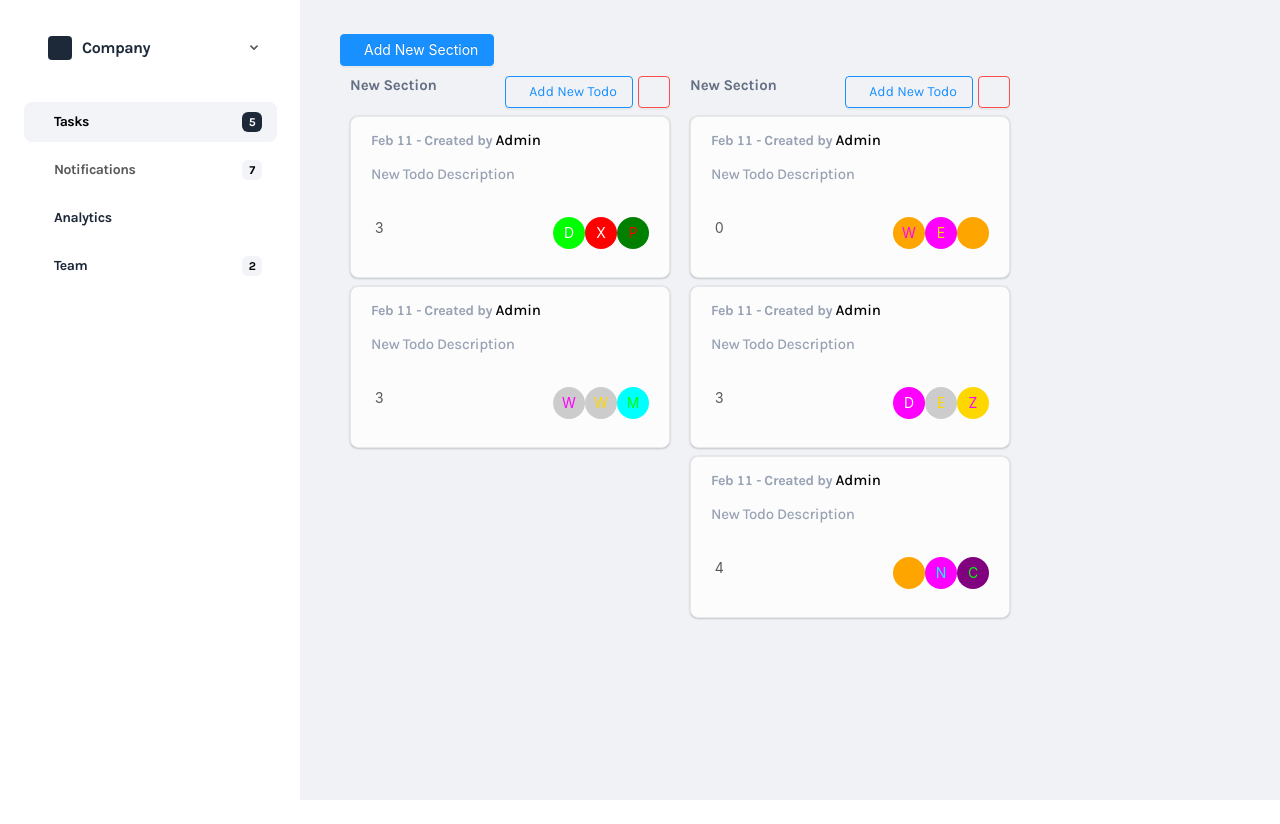
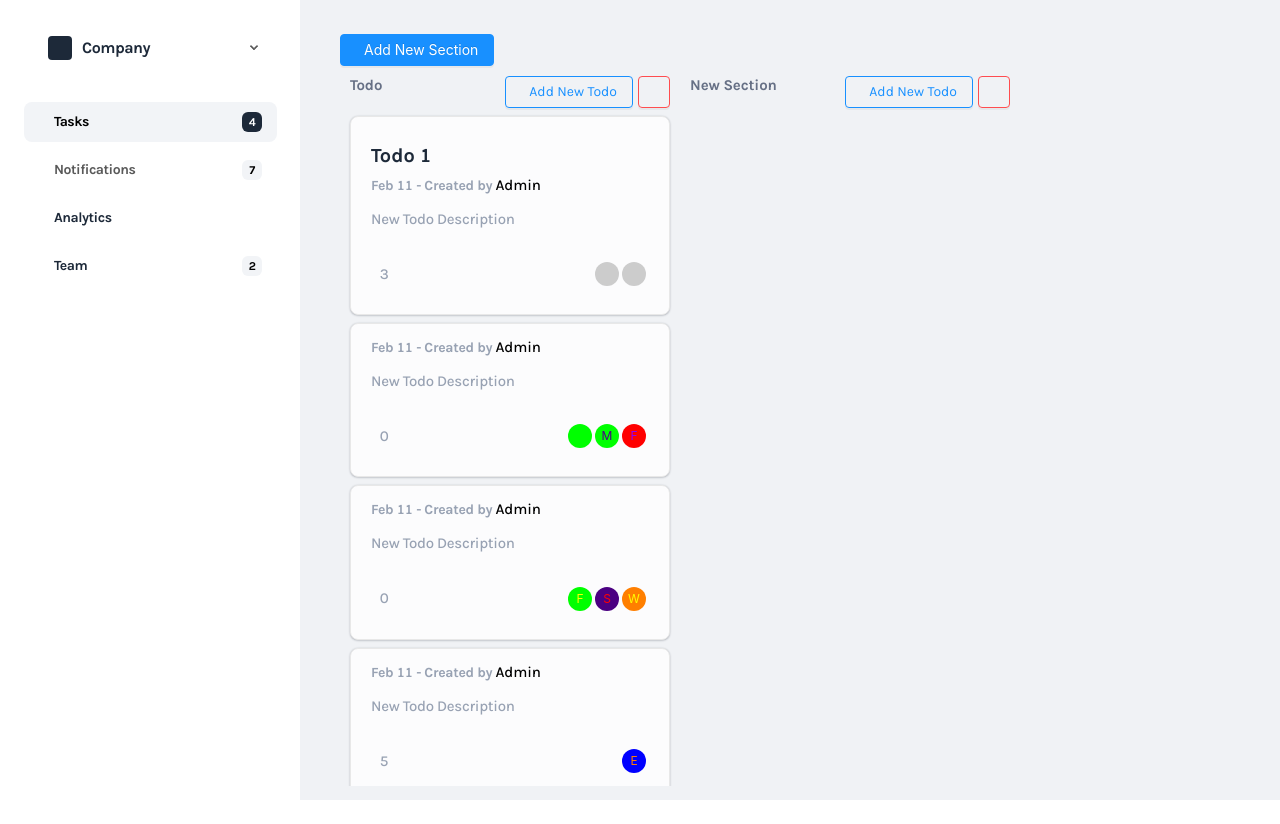
Before and after one commit to Omerkirkan/fr-dev-case, a Vue app: page /todos in a window 1280 px wide. Built offline with nearby package versions, Linux system fonts and the light colour scheme; data requests are answered from the project's data file.

Commit message:
member colors static

```diff
--- a/db.json
+++ b/db.json
@@ -2,13 +2,13 @@
   "sections": [
     {
       "id": 1,
-      "title": "New Section",
+      "title": "Todo",
       "todos": [
         {
-          "id": 20531,
-          "title": "",
+          "id": 72797,
+          "title": "Todo 1",
           "description": "New Todo Description",
-          "created_at": 1676123183804,
+          "created_at": 1676123916397,
           "link": null,
           "addition": null,
           "labels": [],
@@ -16,24 +16,81 @@
           "comments": 3,
           "followers": [
             "D",
-            "X",
-            "P"
+            "U"
           ]
         },
         {
-          "id": 95075,
+          "id": 12935,
           "title": "",
           "description": "New Todo Description",
-          "created_at": 1676123187779,
+          "created_at": 1676124115533,
           "link": null,
           "addition": null,
           "labels": [],
           "image": false,
-          "comments": 3,
+          "comments": 0,
           "followers": [
-            "W",
-            "W",
-            "M"
+            {
+              "name": "E",
+              "color": "#00FF00",
+              "bg": "#00FF00"
+            },
+            {
+              "name": "M",
+              "color": "#4B0082",
+              "bg": "#00FF00"
+            },
+            {
+              "name": "F",
+              "color": "#8B00FF",
+              "bg": "#FF0000"
+            }
+          ]
+        },
+        {
+          "id": 75520,
+          "title": "",
+          "description": "New Todo Description",
+          "created_at": 1676124182963,
+          "link": null,
+          "addition": null,
+          "labels": [],
+          "image": false,
+          "comments": 0,
+          "followers": [
+            {
+              "name": "F",
+              "color": "#FFFF00",
+              "bg": "#00FF00"
+            },
+            {
+              "name": "S",
+              "color": "#FF0000",
+              "bg": "#4B0082"
+            },
+            {
+              "name": "W",
+              "color": "#FFFF00",
+              "bg": "#FF7F00"
+            }
+          ]
+        },
+        {
+          "id": 74988,
+          "title": "",
+          "description": "New Todo Description",
+          "created_at": 1676124236655,
+          "link": null,
+          "addition": null,
+          "labels": [],
+          "image": false,
+          "comments": 5,
+          "followers": [
+            {
+              "name": "E",
+              "color": "#FF7F00",
+              "bg": "#0000FF"
+            }
           ]
         }
       ]
@@ -41,56 +98,7 @@
     {
       "id": 2,
       "title": "New Section",
-      "todos": [
-        {
-          "id": 85690,
-          "title": "",
-          "description": "New Todo Description",
-          "created_at": 1676123182156,
-          "link": null,
-          "addition": null,
-          "labels": [],
-          "image": false,
-          "comments": 0,
-          "followers": [
-            "W",
-            "E",
-            "G"
-          ]
-        },
-        {
-          "id": 26057,
-          "title": "",
-          "description": "New Todo Description",
-          "created_at": 1676123193027,
-          "link": null,
-          "addition": null,
-          "labels": [],
-          "image": false,
-          "comments": 3,
-          "followers": [
-            "D",
-            "E",
-            "Z"
-          ]
-        },
-        {
-          "id": 50465,
-          "title": "",
-          "description": "New Todo Description",
-          "created_at": 1676123185756,
-          "link": null,
-          "addition": null,
-          "labels": [],
-          "image": false,
-          "comments": 4,
-          "followers": [
-            "D",
-            "N",
-            "C"
-          ]
-        }
-      ]
+      "todos": []
     }
   ]
 }
--- a/src/assets/scss/style.scss
+++ b/src/assets/scss/style.scss
@@ -251,6 +251,7 @@
 
     .todo-card-labels {
         margin-top: 14px;
+
         .colorful-label {
             margin: 5px 5px 0px 0px;
             border-radius: 4px;
@@ -261,6 +262,24 @@
         margin-top: 14px;
         display: flex;
         justify-content: space-between;
+        align-items: center;
+
+        .todo-comment-area {
+            font-family: 'Karla';
+            font-style: normal;
+            font-weight: 500;
+            font-size: 15px;
+            line-height: 18px;
+            color: #98A2B3;
+        }
+
+        .ant-avatar {
+            width: 24px;
+            height: 24px;
+            font-size: 12px;
+            line-height: 24px;
+            margin-right: 3px;
+        }
     }
 }
 
--- a/src/components/Todo/TodoCard.vue
+++ b/src/components/Todo/TodoCard.vue
@@ -52,17 +52,17 @@
     </div>
 
     <div class="todo-card-comment">
-      <div>
-        <a-icon type="message" />
+      <div class="todo-comment-area">
+        <a-icon type="message" class="mr-5" />
         <span> {{ todo.comments }} </span>
       </div>
       <div>
         <a-avatar
           v-for="(follower, i) in todo.followers"
           :key="i"
-          :style="{'color': colors[Math.floor(Math.random() * 1 * colors.length)], 'background': colors[Math.floor(Math.random() * 1 * colors.length)]}"
+          :style="{'color': follower.color, 'background': follower.bg}"
         >
-          <span v-text="follower"></span>
+          <span v-text="follower.name"></span>
         </a-avatar>
       </div>
     </div>
--- a/src/store/index.js
+++ b/src/store/index.js
@@ -68,11 +68,16 @@ export default new Vuex.Store({
     // Bu ise yeni bir todo ekler
     addNewTodo({ commit }, sectionId) {
       let words = ["A", "B", "C", "D", "E", "F", "G", "H", "I", "J", "K", "L", "M", "N", "O", "P", "Q", "R", "S", "T", "U", "V", "W", "X", "Y", "Z"];
+      let colors = ["#FF0000", "#FF7F00", "#FFFF00", "#00FF00", "#0000FF", "#4B0082", "#8B00FF"];
 
       const followersWords = () => {
         let followers = [];
-        for (let i = 0; i < 2; i++) {
-          followers.push(words[Math.floor(Math.random() * words.length)]);
+        for (let i = 0; i < Math.floor(Math.random() * 1 * 7); i++) {
+          followers.push({
+            name: words[Math.floor(Math.random() * words.length)],
+            color: colors[Math.floor(Math.random() * colors.length)],
+            bg: colors[Math.floor(Math.random() * colors.length)]
+          });
         }
         return followers;
       }
```
